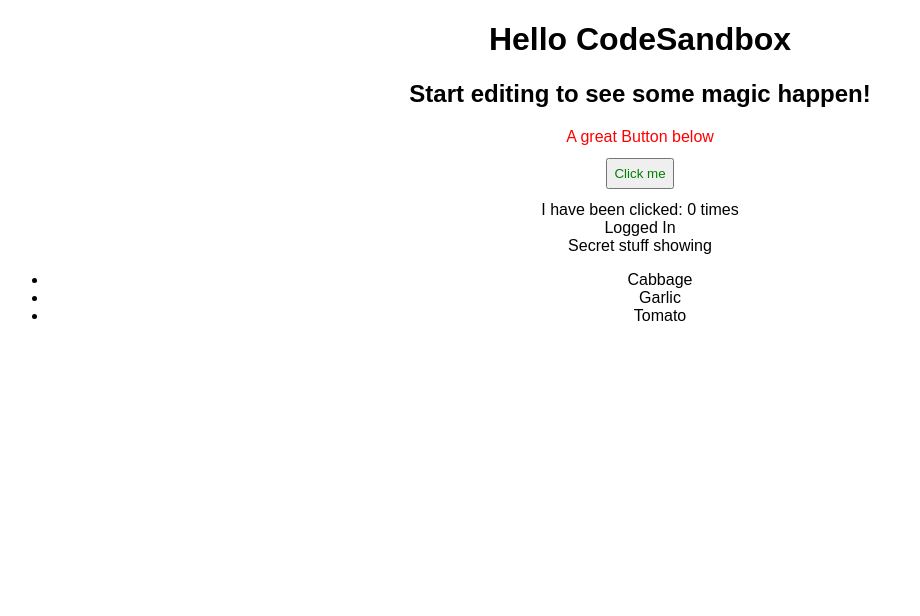
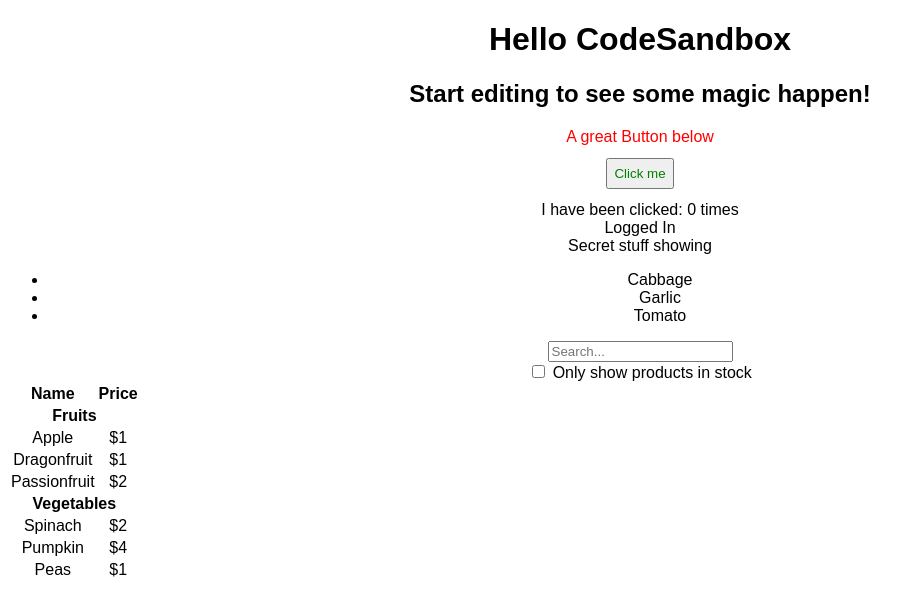
Before and after one commit to oreillyross/React_In_One_Page, a React (Create React App) app: page / in a window 1280 px wide. Shown: the top 616 px of the page, without its empty margins (0-920 px from the left). Built offline with nearby package versions, Linux system fonts and the light colour scheme.

Commit message:
5 steps to UI development

```diff
--- a/src/App.js
+++ b/src/App.js
@@ -4,6 +4,122 @@
 // usually the entry point to your app
 import { useState } from "react";
 import "./styles.css";
+
+const PRODUCTS = [
+  { category: "Fruits", price: "$1", stocked: true, name: "Apple" },
+  { category: "Fruits", price: "$1", stocked: true, name: "Dragonfruit" },
+  { category: "Fruits", price: "$2", stocked: false, name: "Passionfruit" },
+  { category: "Vegetables", price: "$2", stocked: true, name: "Spinach" },
+  { category: "Vegetables", price: "$4", stocked: false, name: "Pumpkin" },
+  { category: "Vegetables", price: "$1", stocked: true, name: "Peas" }
+];
+
+function SearchBar({
+  filterText,
+  inStockOnly,
+  onFilterTextChange,
+  onInStockOnlyCHange
+}) {
+  return (
+    <form>
+      <div>
+        <input
+          onChange={(e) => onFilterTextChange(e.target.value)}
+          type="text"
+          value={filterText}
+          placeholder="Search..."
+        />
+      </div>
+      <label>
+        <input
+          onChange={(e) => onInStockOnlyCHange(e.target.checked)}
+          checked={inStockOnly}
+          type="checkbox"
+        />{" "}
+        Only show products in stock
+      </label>
+    </form>
+  );
+}
+
+const ProductCategoryRow = ({ category }) => {
+  return (
+    <tr>
+      <th colSpan="2">{category}</th>
+    </tr>
+  );
+};
+
+const ProductRow = ({ product }) => {
+  return (
+    <tr>
+      <td>{product.name}</td>
+      <td>{product.price}</td>
+    </tr>
+  );
+};
+
+function ProductTable({ products, filterText, inStockOnly }) {
+  const rows = [];
+
+  let lastCategory = null;
+
+  products.forEach((product) => {
+    if (product.name.toLowerCase().indexOf(filterText.toLowerCase()) === -1) {
+      return;
+    }
+    if (inStockOnly && !product.stocked) {
+      return;
+    }
+
+    if (product.category !== lastCategory) {
+      rows.push(
+        <ProductCategoryRow
+          key={product.category}
+          category={product.category}
+        />
+      );
+    }
+    rows.push(<ProductRow key={product.name} product={product} />);
+
+    lastCategory = product.category;
+  });
+
+  return (
+    <table>
+      <thead>
+        <tr>
+          <th>Name</th>
+          <th>Price</th>
+        </tr>
+      </thead>
+      {/* You can pass an array of React components to be rendered */}
+      <tbody>{rows}</tbody>
+    </table>
+  );
+}
+
+function FilterableProductTable({ products }) {
+  const [filterText, setFilterText] = useState("");
+  const [inStockOnly, setInStockOnly] = useState(false);
+
+  return (
+    <div>
+      <SearchBar
+        filterText={filterText}
+        inStockOnly={inStockOnly}
+        onFilterTextChange={setFilterText}
+        onInStockOnlyCHange={setInStockOnly}
+      />
+      <ProductTable
+        products={products}
+        filterText={filterText}
+        inStockOnly={inStockOnly}
+      />
+    </div>
+  );
+}
+
 // export this piece of UI which can be imported later without the {}
 // only one default export allowed in a file
 export default function App() {
@@ -28,9 +144,19 @@
       the event handler passes the call up to handleClick in parent component */}
       <MyButton count={count} handleClick={handleClick} />
       <Display />
+      <VegStore />
     </div>
   );
 }
+
+const VegStore = () => {
+  return (
+    <div>
+      <FilterableProductTable products={PRODUCTS} />
+    </div>
+  );
+};
+
 // A component is a piece of UI. Functions that return markup
 // The capital letter is important, distinguishes a React component from
 // regular HTML markup.
```
